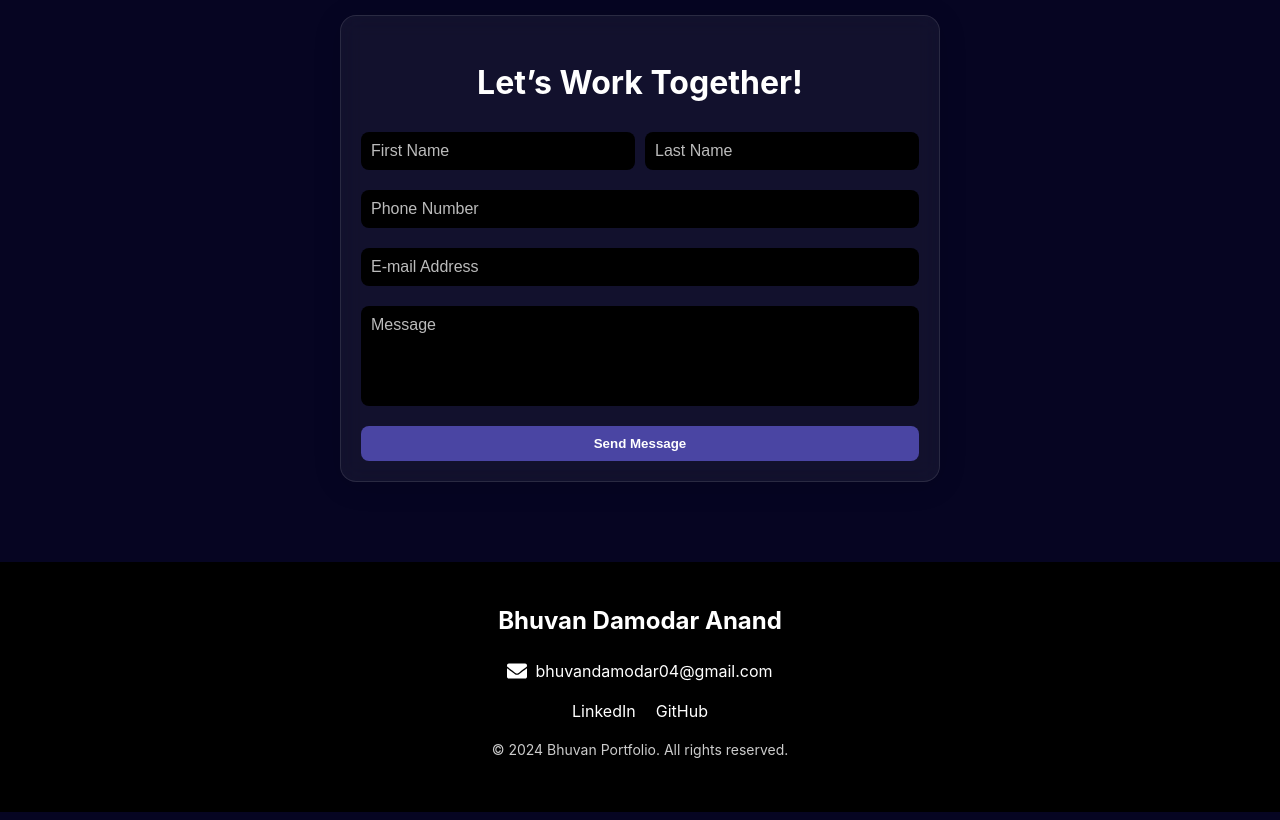
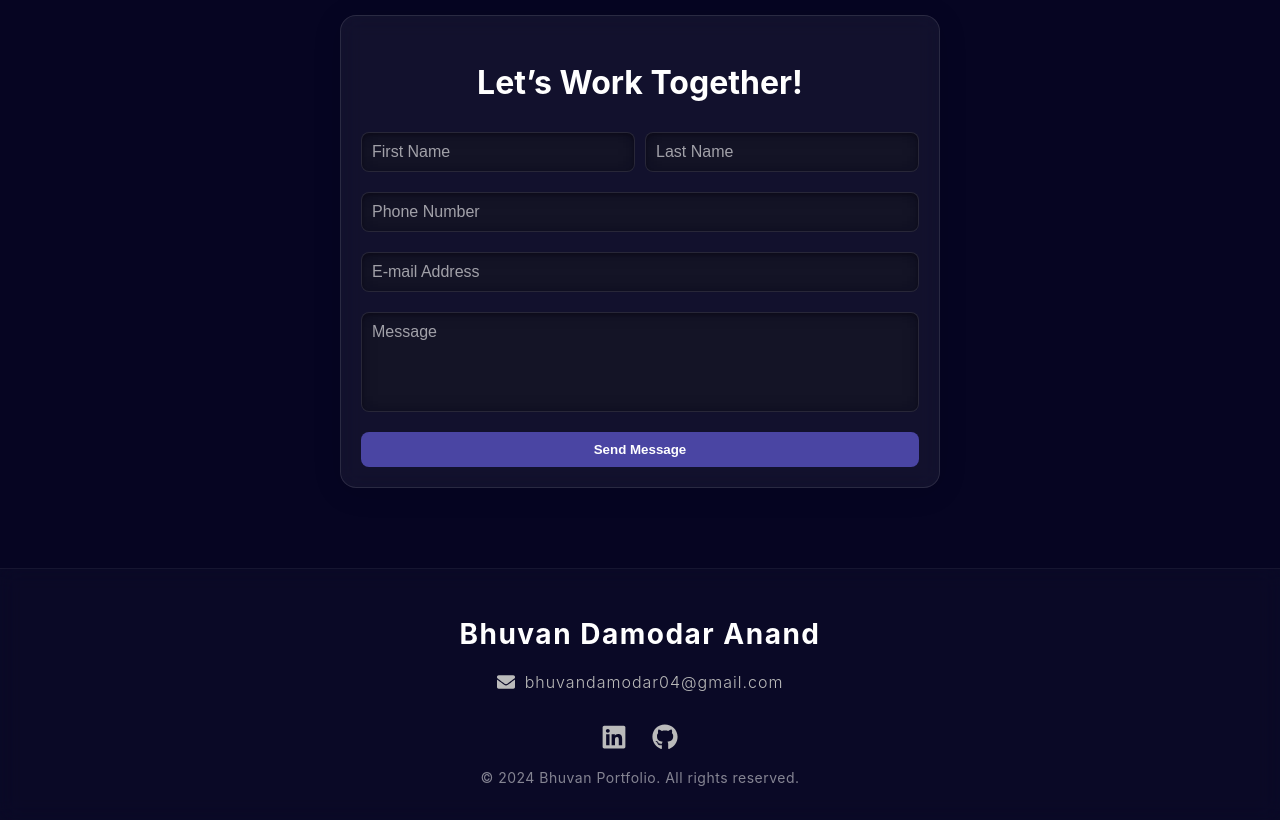
Before and after one commit to BhuvanDamodar/bhuvan-portfolio, a React (Create React App) app: page / in a window 1280 px wide. Shown: the part 5840-6660 px from the top of the page. Built offline with nearby package versions, Linux system fonts and the light colour scheme; no server answers.

Commit message:
style: Enhance Contact form inputs and Footer with glassmorphism effects, update social links to use icons, and refine text.

```diff
--- a/src/components/Contact.jsx
+++ b/src/components/Contact.jsx
@@ -115,19 +115,19 @@ const Contact = () => {
           />
           <button type="submit" className="send-button">Send Message</button>
         </form>
+      </section>
 
       {isModalVisible && (
         <div className="contact-modal-overlay">
-            <div className="contact-modal-content">
+          <div className="contact-modal-content glass-card">
             <h3>Message Sent!</h3>
-              <p> I will get back to you soon 😊</p>
+            <p>Thank you for reaching out! I will get back to you as soon as possible.</p>
             <button onClick={() => setIsModalVisible(false)} className="contact-close-modal">
               OK
             </button>
           </div>
         </div>
       )}
-      </section>
     </div>
   );
 };
--- a/src/components/Footer.jsx
+++ b/src/components/Footer.jsx
@@ -1,6 +1,6 @@
 import React from 'react';
 import './styles/Footer.css';
-import { FaEnvelope } from 'react-icons/fa';
+import { FaEnvelope, FaLinkedin, FaGithub } from 'react-icons/fa';
 
 const Footer = () => {
   return (
@@ -12,8 +12,16 @@ const Footer = () => {
             <FaEnvelope/> <a href="mailto:bhuvandamodar04@gmail.com" target="_blank" rel="noopener noreferrer">bhuvandamodar04@gmail.com</a>
           </p>
           <ul className="footer-socials">
-            <li><a href="https://www.linkedin.com/in/bhuvan-damodar-anand-657b95179" target="_blank" rel="noopener noreferrer">LinkedIn</a></li>
-            <li><a href="https://github.com/BhuvanDamodar" target="_blank" rel="noopener noreferrer">GitHub</a></li>
+            <li>
+              <a href="https://www.linkedin.com/in/bhuvan-damodar-anand-657b95179" target="_blank" rel="noopener noreferrer" aria-label="LinkedIn">
+                <FaLinkedin size={26} />
+              </a>
+            </li>
+            <li>
+              <a href="https://github.com/BhuvanDamodar" target="_blank" rel="noopener noreferrer" aria-label="GitHub">
+                <FaGithub size={26} />
+              </a>
+            </li>
           </ul>
         </div>
         <p className="footer-copyright">
--- a/src/components/styles/Contact.css
+++ b/src/components/styles/Contact.css
@@ -37,14 +37,24 @@
 }
 
 input, textarea {
-  background-color: black;
+  background: rgba(0, 0, 0, 0.3);
+  backdrop-filter: blur(10px);
+  -webkit-backdrop-filter: blur(10px);
   width: 100%;
   padding: 10px;
-  border: none;
+  border: 1px solid rgba(255, 255, 255, 0.1);
   border-radius: 8px;
   color: #fff;
   font-size: 16px;
   font-family: Arial, sans-serif;
+  box-shadow: inset 0 2px 4px rgba(0, 0, 0, 0.3);
+  transition: all 0.3s ease;
+}
+
+input:focus, textarea:focus {
+  background: rgba(0, 0, 0, 0.5);
+  border: 1px solid rgba(255, 255, 255, 0.3);
+  outline: none;
 }
 
 textarea {
@@ -53,7 +63,7 @@ textarea {
 }
 
 input::placeholder, textarea::placeholder {
-  color: #bbb;
+  color: rgba(255, 255, 255, 0.6);
 }
 
 button {
--- a/src/components/styles/Footer.css
+++ b/src/components/styles/Footer.css
@@ -1,49 +1,61 @@
 .footer-section {
   margin-top: 10vh;
-  padding-bottom: 40px;
+  padding-bottom: 20px;
   padding-top: 20px;
   color: #fff;
   text-align: center;
-  background-color: black;
+  background: rgba(255, 255, 255, 0.02);
+  backdrop-filter: blur(10px);
+  -webkit-backdrop-filter: blur(10px);
+  border-top: 1px solid rgba(255, 255, 255, 0.05);
 }
 
 .footer-container {
   width: 80%;
   margin: 0 auto;
-  background-color: black;
+  display: flex;
+  flex-direction: column;
+  align-items: center;
+  /* gap: 20px; */
 }
 
 .footer-content {
-  margin-bottom: 20px;
-  background-color: black;
+  display: flex;
+  flex-direction: column;
+  align-items: center;
 }
 
 .footer-name {
-  font-size: 24px;
-  font-weight: bold;
-  margin-bottom: 10px;
-  background-color: black;
+  font-size: 28px;
+  font-weight: 700;
+  letter-spacing: 1.5px;
+  margin-bottom: 5px;
 }
 
 .footer-contact {
   display: inline-flex;
   align-items: center;
-  gap: 8px;
+  gap: 10px;
   font-size: 16px;
+  color: #bbb;
+  text-decoration: none;
+  transition: color 0.3s ease;
+}
+
+.footer-contact:hover {
   color: #fff;
-  margin-bottom: 0%;
-  text-decoration: none;
 }
 
 .footer-contact svg {
-  width: 20px;
-  height: 20px;
-  color: #fff;
+  width: 18px;
+  height: 18px;
 }
 
 .footer-contact a {
-  color: #fff;
+  color: currentColor;
   text-decoration: none;
+  font-weight: 300;
+  letter-spacing: 1px;
 }
 
 .footer-socials {
@@ -51,52 +63,37 @@
   padding: 0;
   display: flex;
   justify-content: center;
-  gap: 20px;
-  margin-bottom: 20px;
-  background-color: black;
-}
+  gap: 25px;
 
-.footer-socials li {
-  display: inline;
+  margin-bottom: 5px;
 }
 
 .footer-socials a {
-  color: #fff;
+  color: #bbb;
   text-decoration: none;
-  font-size: 16px;
+  display: inline-block;
+  transition: all 0.3s ease;
 }
 
 .footer-socials a:hover {
-  color: #007bff;
+  color: #fff;
+  transform: translateY(-4px) scale(1.1);
+  filter: drop-shadow(0 0 8px rgba(255, 255, 255, 0.4));
 }
-
-.footer-socials a:focus,
-.footer-socials a:active {
-  color: #fff;
-  outline: none;
-}
-
 
 .footer-copyright {
   font-size: 14px;
-  color: #ccc;
-  background-color: black;
+  color: rgba(255, 255, 255, 0.5);
+  margin-top: 10px;
+  letter-spacing: 0.5px;
 }
 
 @media (max-width: 768px) {
-  .container {
+  .footer-container {
     width: 90%;
   }
 
   .footer-name {
-    font-size: 20px;
-  }
-
-  .footer-contact {
-    font-size: 14px;
-  }
-
-  .footer-socials a {
-    font-size: 14px;
+    font-size: 22px;
   }
 }
```
Also changed, not shown: 1 other file (tests, documents, lock files or other folders). Lines whose indentation alone changed are shown as unchanged.
